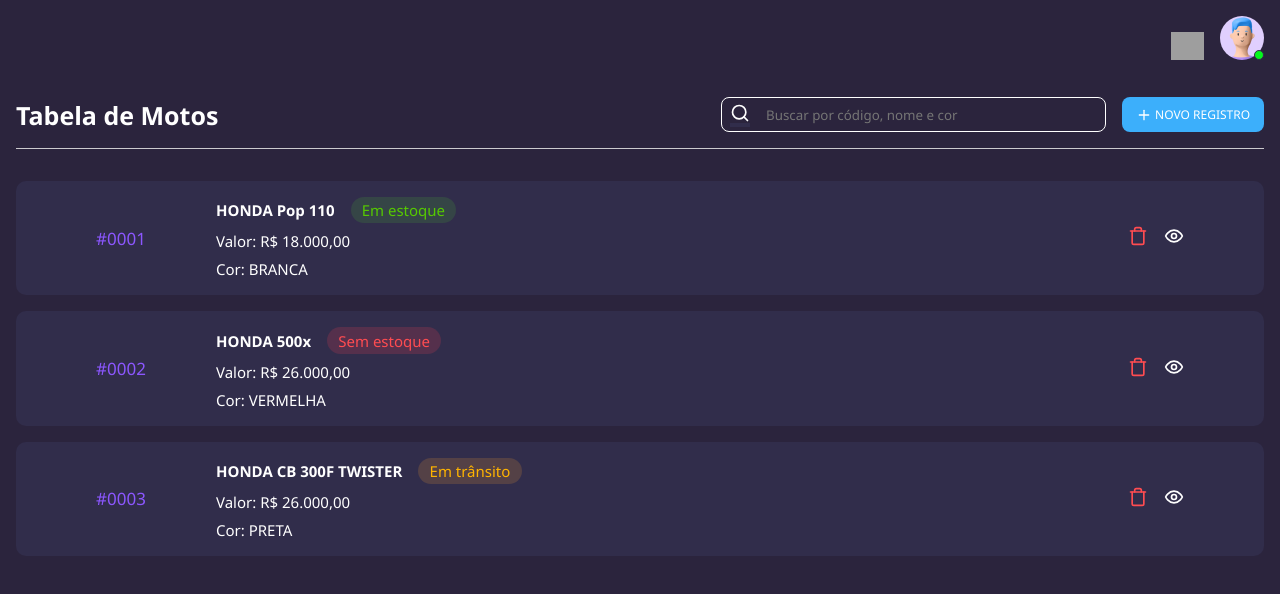
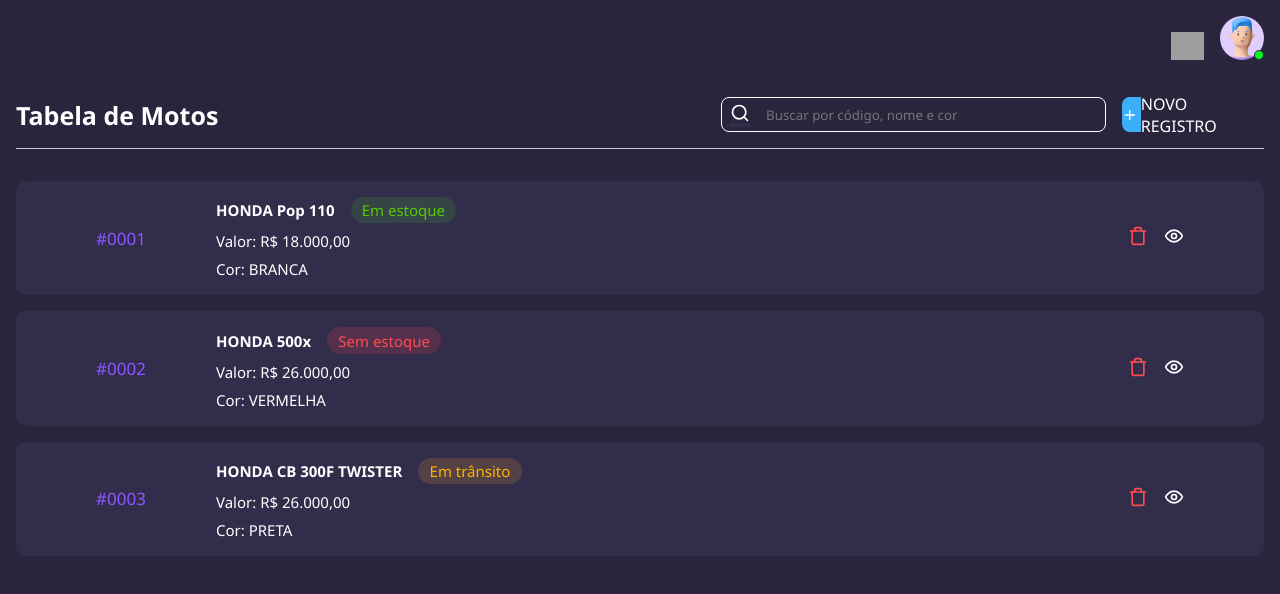
Before and after one commit to isaquerchaves/teste-motocaSystems-frontEnd, a React (Vite) app: page / in a window 1280 px wide. Shown: the top 594 px of the page. Built offline with nearby package versions, Linux system fonts and the light colour scheme; grey boxes are pictures that could not be loaded.

Commit message:
style: rename class

```diff
--- a/src/pages/Home/Home.css
+++ b/src/pages/Home/Home.css
@@ -58,7 +58,7 @@
   height: 16px;
 }
 
-span {
+.new-record {
   background-color: #3caffb;
   font-size: 12px;
   color: white;
```
